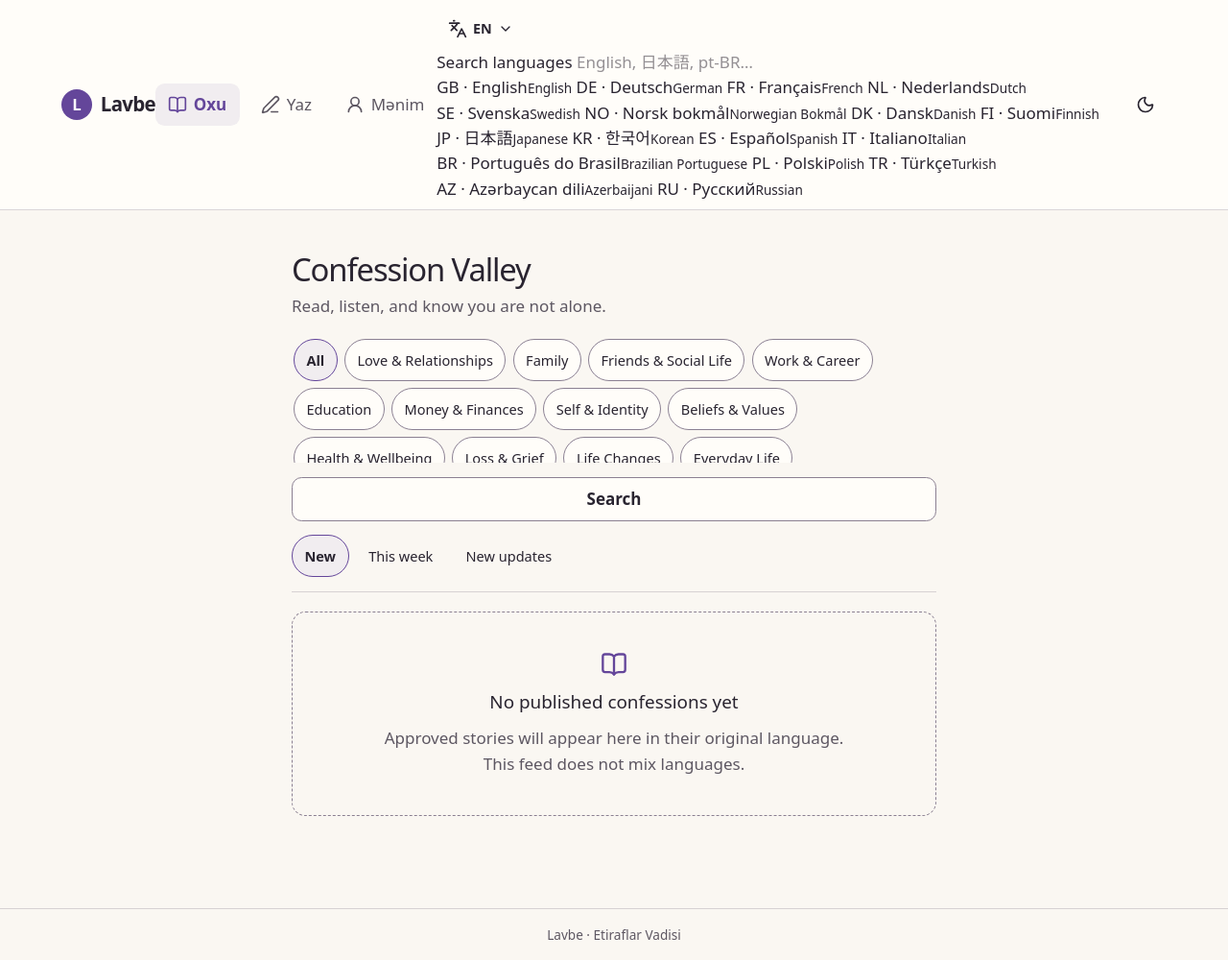
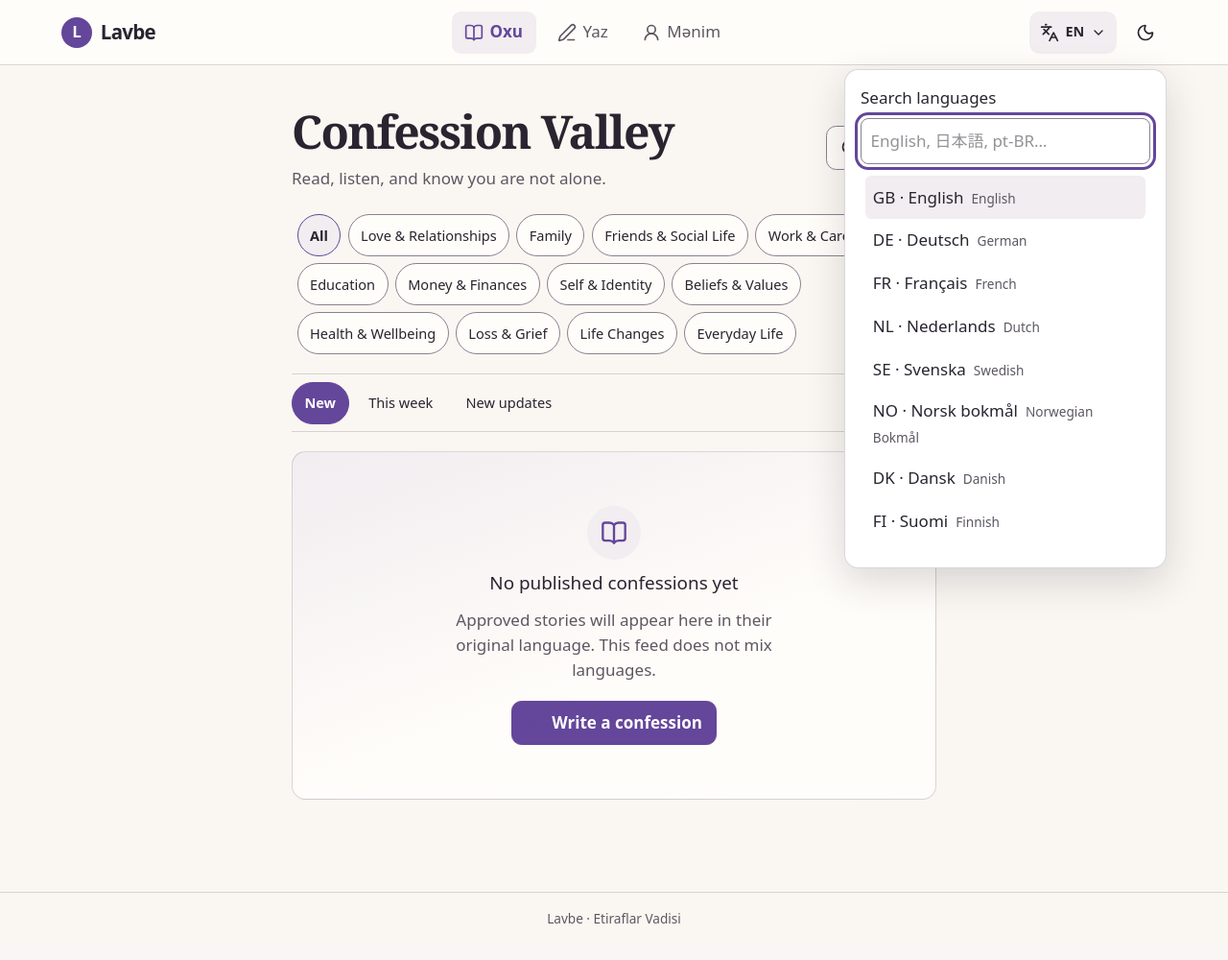
Before and after one commit to fuadoglu/LavbeEtiraf, a Laravel app: page /en in a window 1280 px wide, after a click on "EN". Shown: the whole page at 96% size. After the commit the page ends 962 px from the top, so only its background shows below. Run offline with Laravel 12, Linux system fonts and the light colour scheme; data that the repository does not hold is empty; style sheets or scripts are compiled from the project's sources.

Commit message:
Improve feed navigation, writing controls and language picker

```diff
--- a/resources/css/app.css
+++ b/resources/css/app.css
@@ -167,3 +167,28 @@ button, a, input, select, textarea { -webkit-tap-highlight-color: transparent; }
 @media (prefers-reduced-motion: reduce) {
     *, *::before, *::after { scroll-behavior: auto !important; animation-duration: .01ms !important; animation-iteration-count: 1 !important; transition-duration: .01ms !important; }
 }
+
+.feed-heading { display: flex; flex-wrap: wrap; align-items: center; justify-content: space-between; gap: .85rem; }
+.feed-heading h1, .write-heading h1 { font: 650 clamp(2rem, 5vw, 3rem)/1.13 Georgia, serif; letter-spacing: -.035em; text-wrap: balance; }
+.feed-heading p, .write-heading p { margin-block-start: .55rem; }
+.feed-controls .topic-panel { max-height: none; padding: .35rem; }
+.feed-controls .sort-panel { padding-block: .45rem; border-block: 1px solid var(--line); }
+.sort-link[aria-current="page"] { background: var(--action); color: var(--action-contrast); }
+.empty-state { background: linear-gradient(160deg, var(--hint), var(--surface) 60%); border: 1px solid var(--line); padding-block: clamp(2rem, 6vw, 3.5rem); }
+.empty-state p { max-width: 40ch; }
+.empty-state .button { margin-block-start: .5rem; }
+.empty-mark { display: grid; place-items: center; width: 3.5rem; height: 3.5rem; border-radius: 50%; background: var(--hint); }
+.write-form { padding: clamp(1rem, 4vw, 2rem); gap: 1.3rem; }
+.form-field [aria-invalid="true"] { border-color: var(--danger); }
+.language-button { cursor: pointer; }
+.language-menu[open] summary { background: var(--hint); }
+.language-picker { position: absolute; inset-inline-end: max(.75rem, calc((100vw - 72rem) / 2)); top: calc(100% + .3rem); display: grid; gap: .5rem; width: min(21rem, calc(100vw - 1.5rem)); max-height: 65dvh; grid-template-rows: auto auto minmax(0, 1fr); padding: 1rem; border: 1px solid var(--line); border-radius: .9rem; background: var(--surface-raised); box-shadow: var(--shadow); }
+.language-picker input { width: 100%; padding: .6rem; border: 1px solid var(--edge); border-radius: .5rem; }
+.language-options { overflow-y: auto; overscroll-behavior: contain; padding: .3rem; }
+.language-options button { width: 100%; min-height: 2.8rem; padding: .5rem; text-align: start; cursor: pointer; border-radius: .4rem; }
+.language-options small { color: var(--muted); margin-inline-start: .5rem; }
+.language-options button:hover, .language-options [aria-current], .topic-chip:hover { background: var(--hint); }
+@media (max-width: 600px) {
+    html { scroll-padding-bottom: calc(5rem + env(safe-area-inset-bottom)); }
+    .nav-link { min-width: 0; }
+}
--- a/resources/js/app.js
+++ b/resources/js/app.js
@@ -2,6 +2,19 @@
     const root = document.documentElement;
     const languageSearch = document.querySelector('[data-language-search]');
     if (languageSearch) {
+        const menu = languageSearch.closest('details');
+        menu.addEventListener('toggle', () => {
+            if (menu.open) languageSearch.focus();
+        });
+        menu.addEventListener('keydown', (event) => {
+            if (event.key === 'Escape') {
+                menu.open = false;
+                menu.querySelector('summary').focus();
+            }
+        });
+        document.addEventListener('click', (event) => {
+            if (!menu.contains(event.target)) menu.open = false;
+        });
         const options = [...document.querySelectorAll('[data-language-option]')];
         languageSearch.addEventListener('input', () => {
             const query = languageSearch.value.trim().toLocaleLowerCase();
--- a/resources/views/home.blade.php
+++ b/resources/views/home.blade.php
@@ -15,14 +15,16 @@
 
 @section('content')
     <section aria-labelledby="feed-title">
-        <div class="page-heading">
+        <div class="page-heading feed-heading">
+            <div>
             <h1 id="feed-title">{{ $topic ? ($topic['labels'][app()->getLocale()] ?? $topic['labels']['en']) : __('lavbe.feed_title') }}</h1>
             <p>{{ __('lavbe.feed_subtitle') }}</p>
+            </div>
+            <a class="button button-secondary feed-search" href="{{ route('search', ['locale' => $lavbeLocale['segment']]) }}"><x-icon name="search" />{{ __('lavbe.search_title') }}</a>
         </div>
 
         <div class="feed-controls">
             <x-topic-panel :selected="$category" :categories="$categories" />
-            <a class="button button-secondary" href="{{ route('search', ['locale' => $lavbeLocale['segment']]) }}">{{ __('lavbe.search_title') }}</a>
             <nav class="sort-panel" aria-label="{{ __('lavbe.sort_label') }}">
                 @foreach($sortLabels as $key => $label)
                     @php
@@ -37,9 +39,10 @@
 
         @if($confessions->isEmpty())
             <div class="empty-state">
-                <x-icon name="book-open" class="icon-large" />
+                <span class="empty-mark"><x-icon name="book-open" class="icon-large" /></span>
                 <h2>{{ $category ? __('lavbe.category_empty') : __('lavbe.feed_empty') }}</h2>
                 <p>{{ __('lavbe.feed_empty_description') }}</p>
+                <a class="button" href="{{ route('confessions.create', ['locale' => $lavbeLocale['segment']]) }}"><x-icon name="pen-line" />{{ __('guest.write_title') }}</a>
             </div>
         @else
             <div class="confession-feed feed-list" aria-label="{{ __('lavbe.feed_title') }}" data-feed data-next-cursor="{{ $feedCursor }}">
```
Also changed, not shown: docs/ui/design-system.md (+2 -0 lines), resources/views/confessions/create.blade.php (+4 -4 lines).
